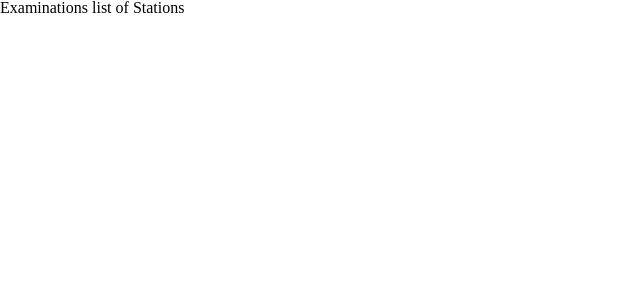
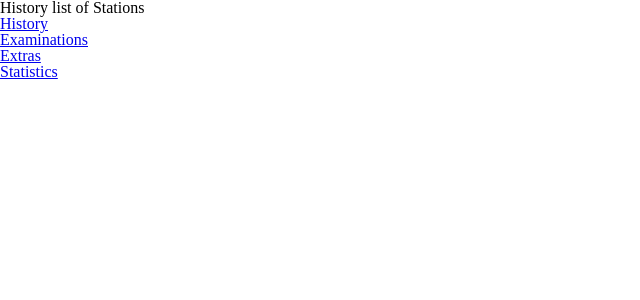
Before and after one commit to fac-14/OSCEBossKey, a React (Vite) app: page /examinations in a window 1280 px wide. Shown: the top 300 px of the page, without its empty margins (0-640 px from the left). Built offline with nearby package versions, Linux system fonts and the light colour scheme; a web font is replaced by a local one.

Commit message:
add compontents for nav bar relates #4

```diff
--- a/src/components/Examinations.js
+++ b/src/components/Examinations.js
@@ -1,8 +1,14 @@
 /* eslint-disable class-methods-use-this */
 import React from "react";
+import Navbar from "./Navbar";
 
 export default class Examinations extends React.Component {
   render() {
-    return <h2>Examinations list of Stations</h2>;
+    return (
+      <div>
+        <h2>History list of Stations</h2>
+        <Navbar />
+      </div>
+    );
   }
 }
--- a/src/components/Extras.js
+++ b/src/components/Extras.js
@@ -1,8 +1,14 @@
 /* eslint-disable class-methods-use-this */
 import React from "react";
+import Navbar from "./Navbar";
 
 export default class Extra extends React.Component {
   render() {
-    return <h2>Extras list of Stations</h2>;
+    return (
+      <div>
+        <h2>History list of Stations</h2>
+        <Navbar />
+      </div>
+    );
   }
 }
--- a/src/components/Statistics.js
+++ b/src/components/Statistics.js
@@ -1,8 +1,14 @@
 /* eslint-disable class-methods-use-this */
 import React from "react";
+import Navbar from "./Navbar";
 
 export default class Statistics extends React.Component {
   render() {
-    return <h2>User statistics</h2>;
+    return (
+      <div>
+        <h2>History list of Stations</h2>
+        <Navbar />
+      </div>
+    );
   }
 }
```
